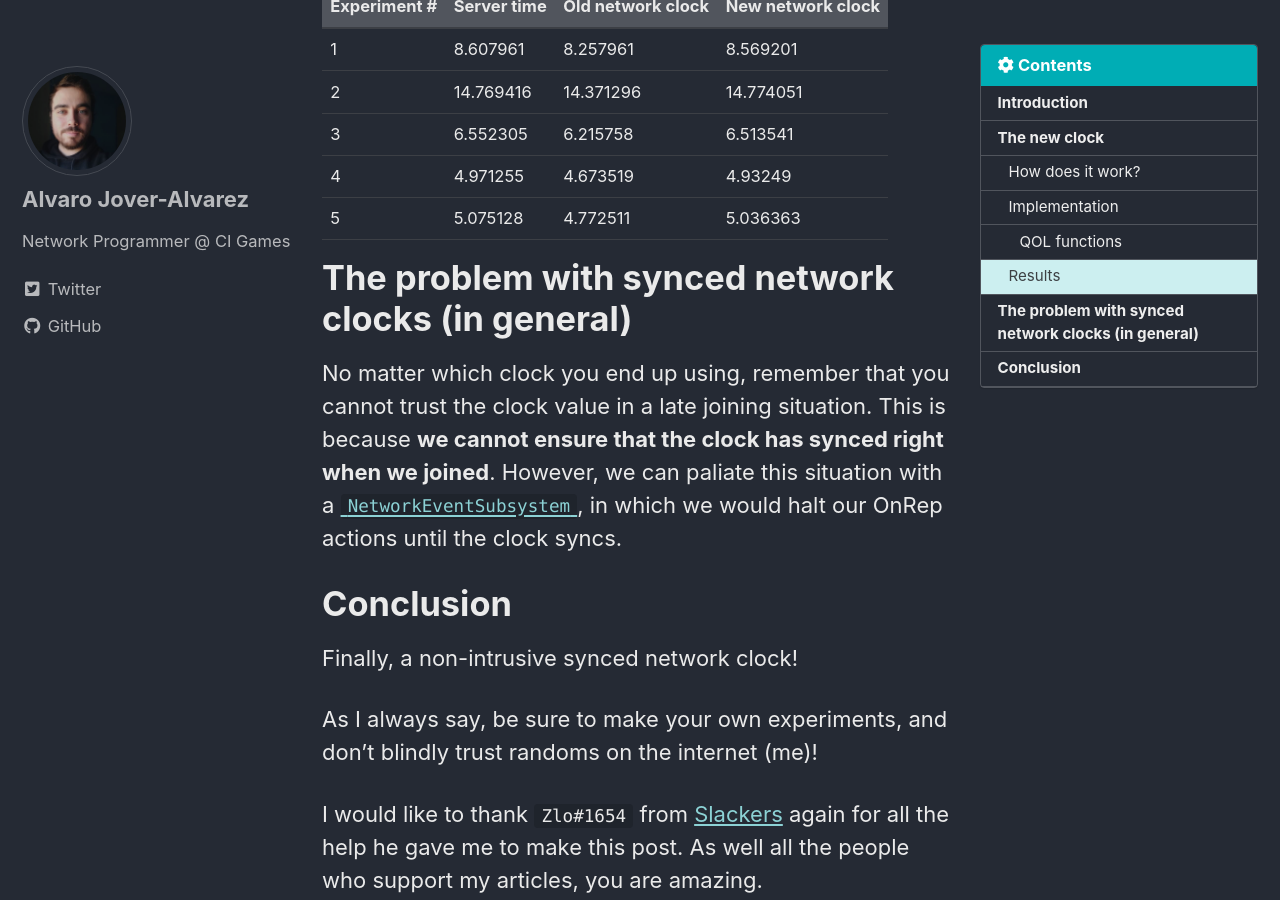
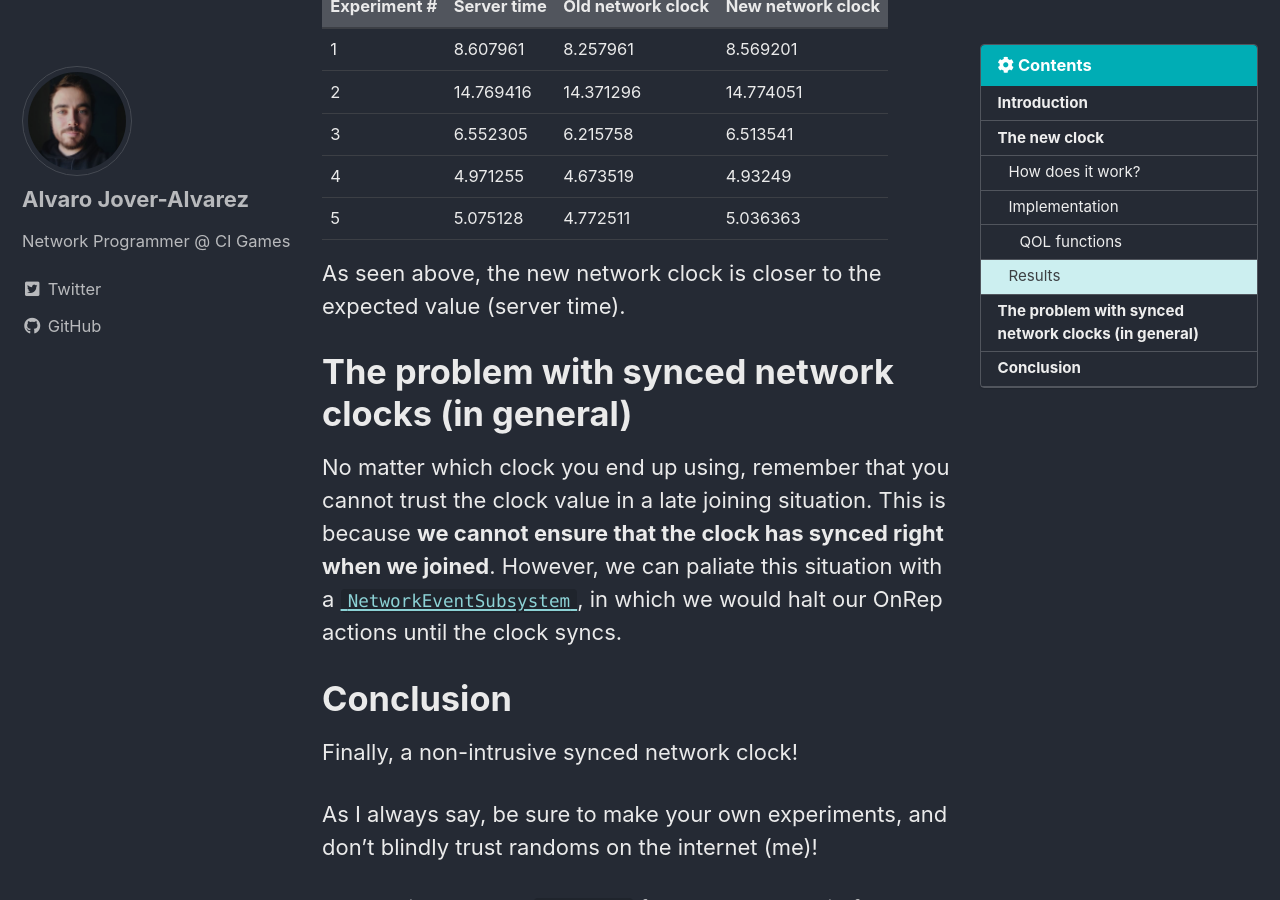
Before and after one commit to vorixo/devtricks, a Jekyll site: the page built from _posts/2022-07-11-non-destructive-synced-net-clock.md, in a window 1280 px wide and 900 px high, scrolled down 6134 px. Built offline with Jekyll 4.4.1, drawn with Linux system fonts in a browser that asks for light colours; cached includes are drawn as plain includes.

Commit message:
[FIX] Moar fixes

```diff
--- a/_posts/2022-07-11-non-destructive-synced-net-clock.md
+++ b/_posts/2022-07-11-non-destructive-synced-net-clock.md
@@ -159,7 +159,7 @@
 
 Using the new synced clock static functions is as easy as follows:
 
-![OnRep approach]({{ '/' | absolute_url }}/assets/images/per-post/netclock/netclock-nodes.jpg){: .align-center}
+![Synced clock static functions]({{ '/' | absolute_url }}/assets/images/per-post/netclock/netclock-nodes.jpg){: .align-center}
 
 ## Results
 
@@ -178,6 +178,8 @@
 | 4 | 4.971255 | 4.673519 | 4.93249 |
 | 5 | 5.075128 | 4.772511 | 5.036363 |
 
+As seen above, the new network clock is closer to the expected value (server time).
+
 # The problem with synced network clocks (in general)
 
 No matter which clock you end up using, remember that you cannot trust the clock value in a late joining situation. This is because **we cannot ensure that the clock has synced right when we joined**. However, we can paliate this situation with a [`NetworkEventSubsystem`](https://cdn.discordapp.com/attachments/221799385611239424/992481326093574155/NetworkEventSubsystem.zip), in which we would halt our OnRep actions until the clock syncs.
```
